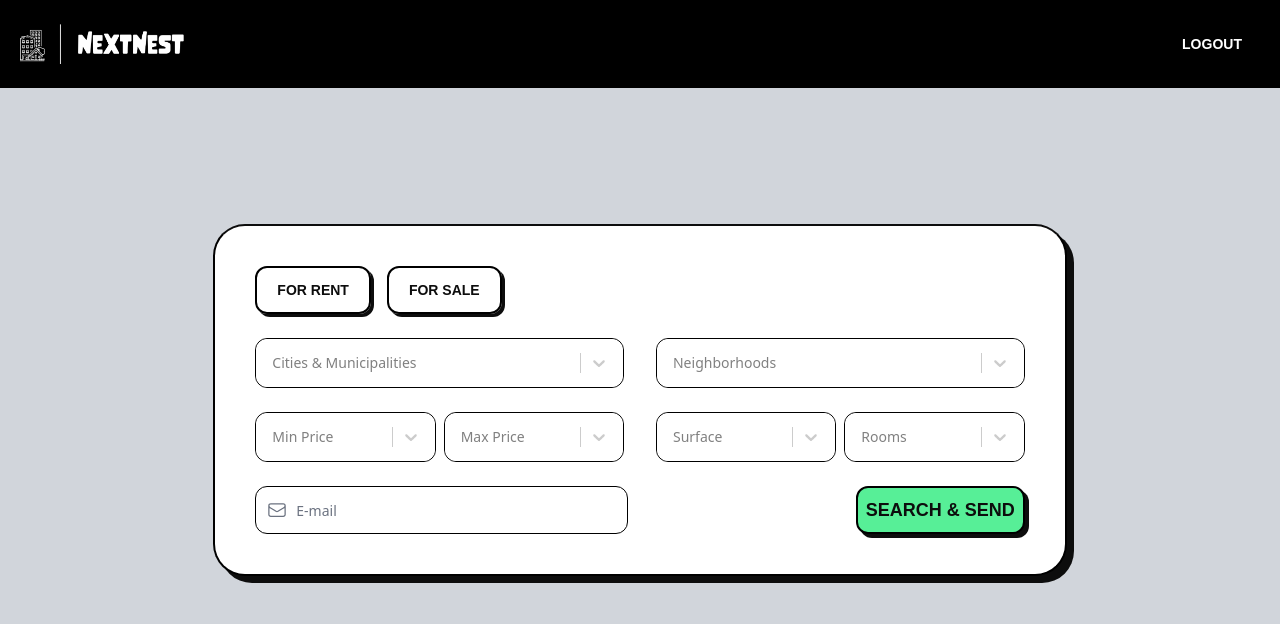
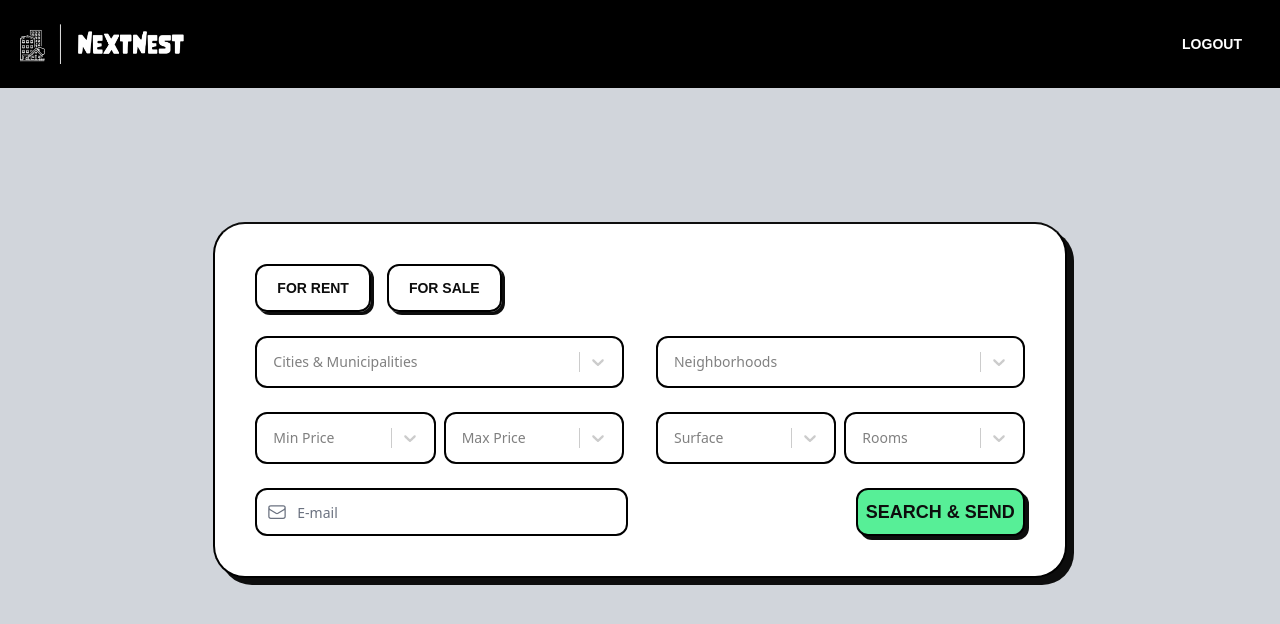
Before and after one commit to yigitaksoy/NextNest, a React (Vite) app in the folder client/: page /home in a window 1280 px wide. Shown: the top 624 px of the page. Built offline with nearby package versions, Linux system fonts and the light colour scheme; no server answers; sample sign-in values are in the browser's storage; a web font is replaced by a local one.

Commit message:
Add hover and focus styling for search input fields

```diff
--- a/client/src/assets/css/style.css
+++ b/client/src/assets/css/style.css
@@ -73,7 +73,7 @@ input[type="radio"]:hover + label {
 
 .search-input {
   color: #0d0d0d;
-  border: 1.7px solid #000;
+  border: 2px solid #000;
   border-radius: 12px;
 }
 
--- a/client/src/components/EmailInput.jsx
+++ b/client/src/components/EmailInput.jsx
@@ -11,7 +11,7 @@ const EmailInput = ({ handleChange, formData }) => {
           <input
             type="email"
             id="maxPrice"
-            className="search-input input block w-full rounded-lg border border-transparent p-2.5 pl-10 text-sm focus:border-sky-300 focus:outline-none focus:ring-0"
+            className="search-input input block w-full rounded-lg border border-transparent p-2.5 pl-10 text-sm focus:border-sky-300 focus:outline-none focus:ring-0 hover:border-sky-300"
             placeholder="E-mail"
             value={formData.email}
             name="email"
--- a/client/src/components/LocationInput.jsx
+++ b/client/src/components/LocationInput.jsx
@@ -70,7 +70,7 @@ const LocationInput = ({ handleChange, formData }) => {
             classNames={{
               control: () => "p-1.5 text-sm rounded-xl",
             }}
-            className="search-input w-full"
+            className="w-full"
             styles={{
               input: (base) => ({
                 ...base,
@@ -80,10 +80,12 @@ const LocationInput = ({ handleChange, formData }) => {
               }),
               control: (base, state) => ({
                 ...base,
-                border: state.isFocused ? 0 : 0,
-                boxShadow: state.isFocused ? 0 : 0,
+                border: state.isFocused
+                  ? "2px solid #7dd3fc"
+                  : "2px solid black",
+                boxShadow: state.isFocused ? "0px 0px .5px #7dd3fc" : "none",
                 "&:hover": {
-                  border: state.isFocused ? 0 : 0,
+                  border: "2px solid #7dd3fc",
                 },
               }),
             }}
@@ -118,7 +120,7 @@ const LocationInput = ({ handleChange, formData }) => {
             classNames={{
               control: () => "p-1.5 text-sm rounded-xl",
             }}
-            className="search-input w-full"
+            className=" w-full"
             styles={{
               input: (base) => ({
                 ...base,
@@ -128,10 +130,12 @@ const LocationInput = ({ handleChange, formData }) => {
               }),
               control: (base, state) => ({
                 ...base,
-                border: state.isFocused ? 0 : 0,
-                boxShadow: state.isFocused ? 0 : 0,
+                border: state.isFocused
+                  ? "2px solid #7dd3fc"
+                  : "2px solid black",
+                boxShadow: state.isFocused ? "0px 0px .5px #7dd3fc" : "none",
                 "&:hover": {
-                  border: state.isFocused ? 0 : 0,
+                  border: "2px solid #7dd3fc",
                 },
               }),
               multiValue: (base) => ({
--- a/client/src/components/PriceInput.jsx
+++ b/client/src/components/PriceInput.jsx
@@ -58,7 +58,7 @@ const PriceInput = ({ handleChange, formData }) => {
           classNames={{
             control: () => "p-1.5 text-sm rounded-xl",
           }}
-          className="search-input w-full"
+          className="w-full"
           styles={{
             input: (base) => ({
               ...base,
@@ -68,10 +68,10 @@ const PriceInput = ({ handleChange, formData }) => {
             }),
             control: (base, state) => ({
               ...base,
-              border: state.isFocused ? 0 : 0,
-              boxShadow: state.isFocused ? 0 : 0,
+              border: state.isFocused ? "2px solid #7dd3fc" : "2px solid black",
+              boxShadow: state.isFocused ? "0px 0px .5px #7dd3fc" : "none",
               "&:hover": {
-                border: state.isFocused ? 0 : 0,
+                border: "2px solid #7dd3fc",
               },
             }),
           }}
@@ -96,7 +96,7 @@ const PriceInput = ({ handleChange, formData }) => {
           isClearable
           isSearchable={false}
           placeholder="Max Price"
-          className="search-input w-full"
+          className="w-full"
           noOptionsMessage={() => "Please select listing type"}
           classNames={{
             control: () => "p-1.5 text-sm rounded-xl",
@@ -110,10 +110,10 @@ const PriceInput = ({ handleChange, formData }) => {
             }),
             control: (base, state) => ({
               ...base,
-              border: state.isFocused ? 0 : 0,
-              boxShadow: state.isFocused ? 0 : 0,
+              border: state.isFocused ? "2px solid #7dd3fc" : "2px solid black",
+              boxShadow: state.isFocused ? "0px 0px .5px #7dd3fc" : "none",
               "&:hover": {
-                border: state.isFocused ? 0 : 0,
+                border: "2px solid #7dd3fc",
               },
             }),
           }}
--- a/client/src/components/SizeAndRoomsInput.jsx
+++ b/client/src/components/SizeAndRoomsInput.jsx
@@ -45,7 +45,7 @@ const SizeAndRoomsInput = ({ handleChange, formData }) => {
           classNames={{
             control: () => "p-1.5 text-sm rounded-xl",
           }}
-          className="w-full search-input"
+          className="w-full"
           styles={{
             input: (base) => ({
               ...base,
@@ -55,10 +55,10 @@ const SizeAndRoomsInput = ({ handleChange, formData }) => {
             }),
             control: (base, state) => ({
               ...base,
-              border: state.isFocused ? 0 : 0,
-              boxShadow: state.isFocused ? 0 : 0,
+              border: state.isFocused ? "2px solid #7dd3fc" : "2px solid black",
+              boxShadow: state.isFocused ? "0px 0px .5px #7dd3fc" : "none",
               "&:hover": {
-                border: state.isFocused ? 0 : 0,
+                border: "2px solid #7dd3fc",
               },
             }),
           }}
@@ -86,7 +86,7 @@ const SizeAndRoomsInput = ({ handleChange, formData }) => {
           classNames={{
             control: () => "p-1.5 text-sm rounded-xl",
           }}
-          className="w-full search-input"
+          className="w-full"
           styles={{
             input: (base) => ({
               ...base,
@@ -96,10 +96,10 @@ const SizeAndRoomsInput = ({ handleChange, formData }) => {
             }),
             control: (base, state) => ({
               ...base,
-              border: state.isFocused ? 0 : 0,
-              boxShadow: state.isFocused ? 0 : 0,
+              border: state.isFocused ? "2px solid #7dd3fc" : "2px solid black",
+              boxShadow: state.isFocused ? "0px 0px .5px #7dd3fc" : "none",
               "&:hover": {
-                border: state.isFocused ? 0 : 0,
+                border: "2px solid #7dd3fc",
               },
             }),
           }}
```
